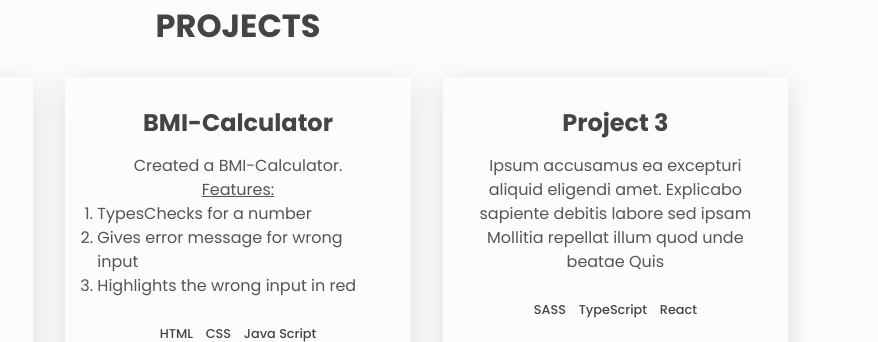
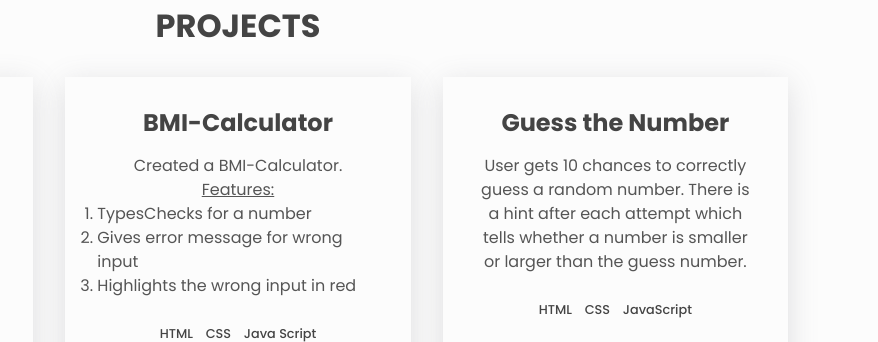
Before and after one commit to niraulanilesh7/test-portfolio, a plain HTML site: page index.html in a window 1280 px wide. Shown: the part 648-990 px from the top of the page, 402-1280 px from the left. Drawn offline with Linux system fonts and the light colour scheme.

```diff
--- a/index.html
+++ b/index.html
@@ -153,27 +153,25 @@
           </div>
 
           <div class="project">
-            <h3>Project 3</h3>
+            <h3>Guess the Number</h3>
             <p class="project__description">
-              Ipsum accusamus ea excepturi aliquid eligendi amet. Explicabo
-              sapiente debitis labore sed ipsam Mollitia repellat illum quod
-              unde beatae Quis
+              User gets 10 chances to correctly guess a random number. There is a hint after each attempt which tells whether a number is smaller or larger than the guess number.
             </p>
             <ul class="project__stack">
-              <li class="project__stack-item">SASS</li>
-              <li class="project__stack-item">TypeScript</li>
-              <li class="project__stack-item">React</li>
+              <li class="project__stack-item">HTML</li>
+              <li class="project__stack-item">CSS</li>
+              <li class="project__stack-item">JavaScript</li>
             </ul>
 
             <a
-              href="https://github.com"
+              href="https://github.com/niraulanilesh7/Guess-the-number"
               aria-label="source code"
               class="link link--icon"
             >
               <i aria-hidden="true" class="fab fa-github"></i>
             </a>
             <a
-              href="https://example.com"
+              href="https://niraulanilesh7.github.io/Guess-the-number/"
               aria-label="live preview"
               class="link link--icon"
             >
```
